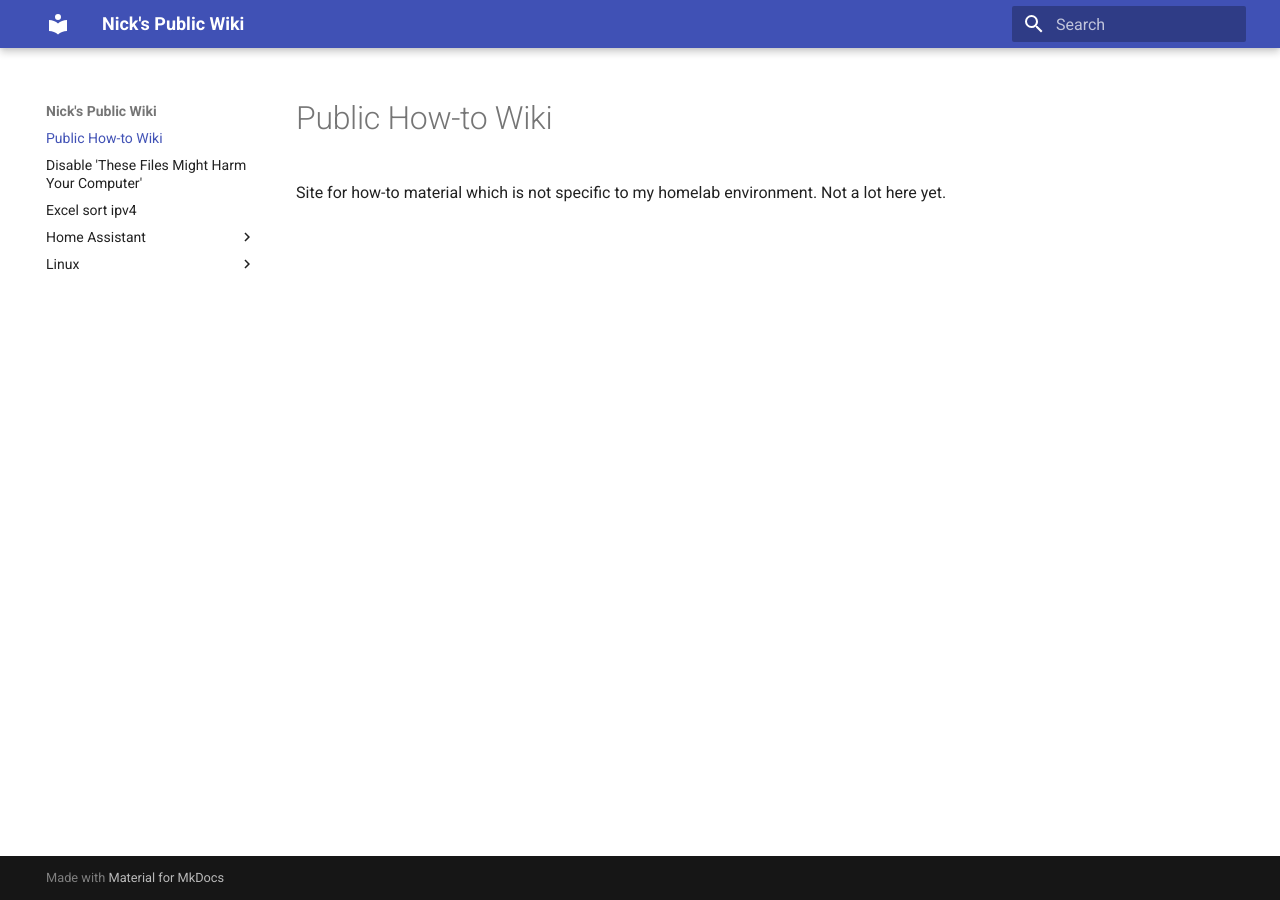
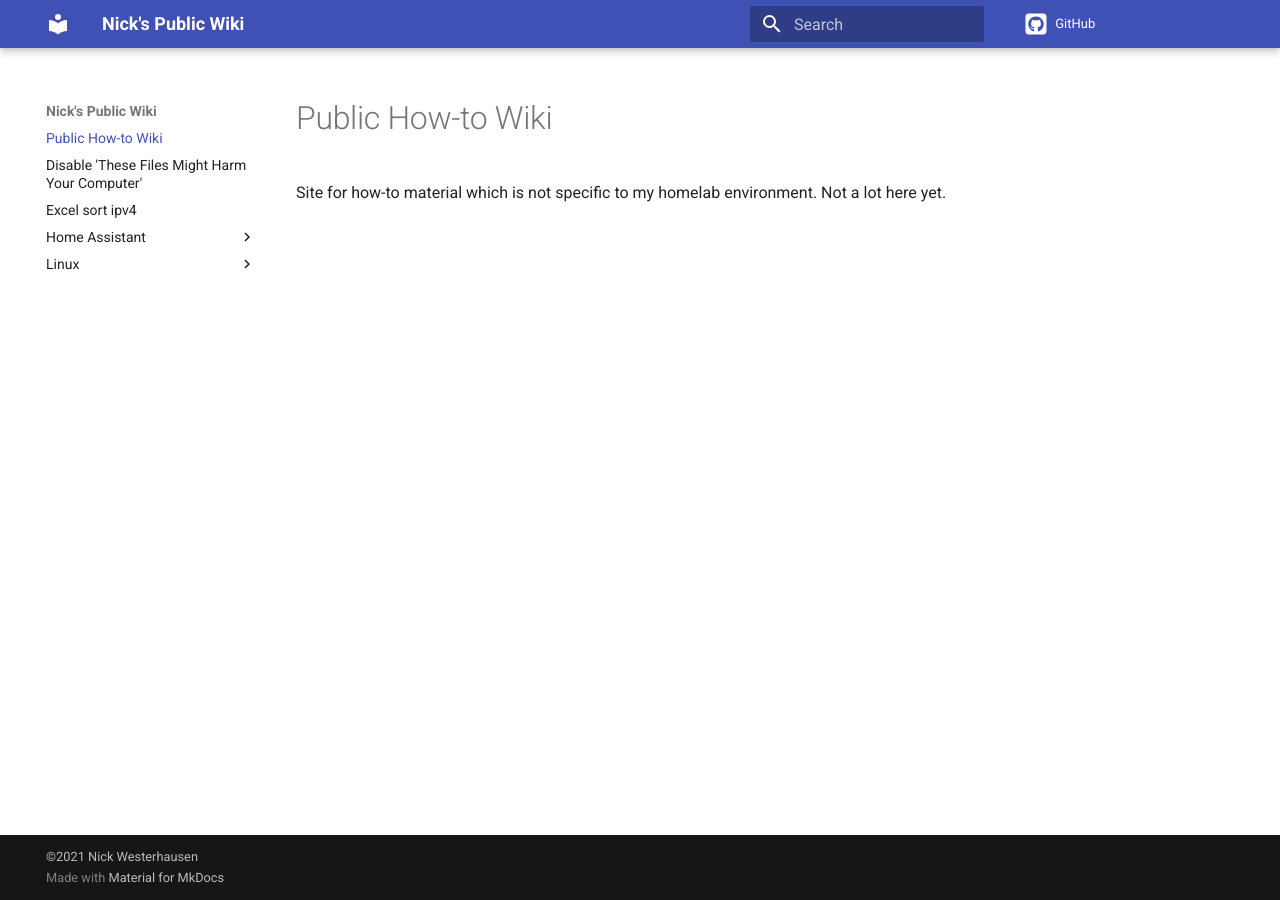
Before and after one commit to nwesterhausen/public-wiki, an MkDocs documentation site: the page built from docs/index.md, in a window 1280 px wide. Built offline with MkDocs 1.6.1 and Material for MkDocs 9.7.7, drawn with Linux system fonts in a browser that asks for light colours; comment, search, counter and statistics services are not loaded.

```diff
--- a/mkdocs.yml
+++ b/mkdocs.yml
@@ -1,4 +1,14 @@
-
 site_name: "Nick's Public Wiki"
+site_url: https://nwest.wiki
+repo_url: https://github.com/nwesterhausen/public-wiki
+edit_uri: edit/main/docs
+site_author: Nicholas Westerhausen
+copyright: ©2021 Nick Westerhausen
 theme:
   name: 'material'
+  icon:
+    repo: fontawesome/brands/github-square
+plugins:
+  - search
+  - minify:
+      minify_html: true
```
